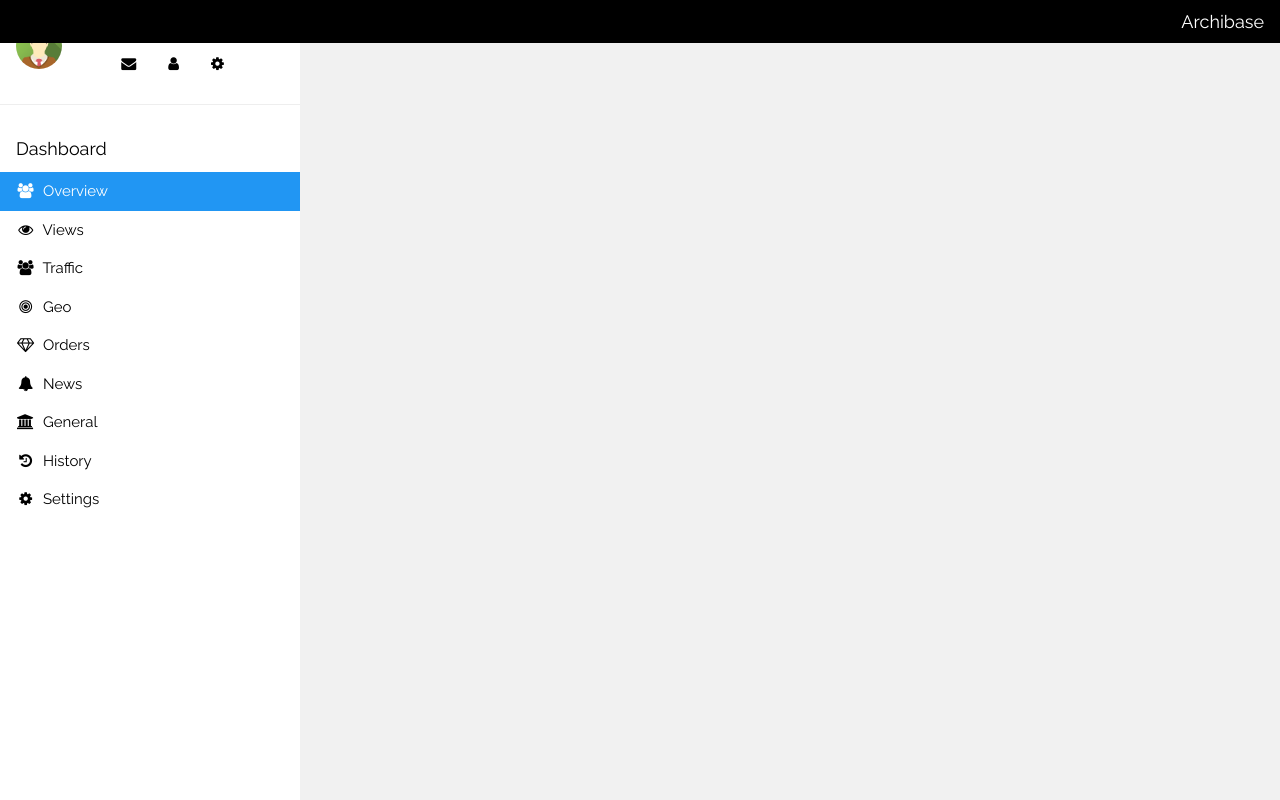
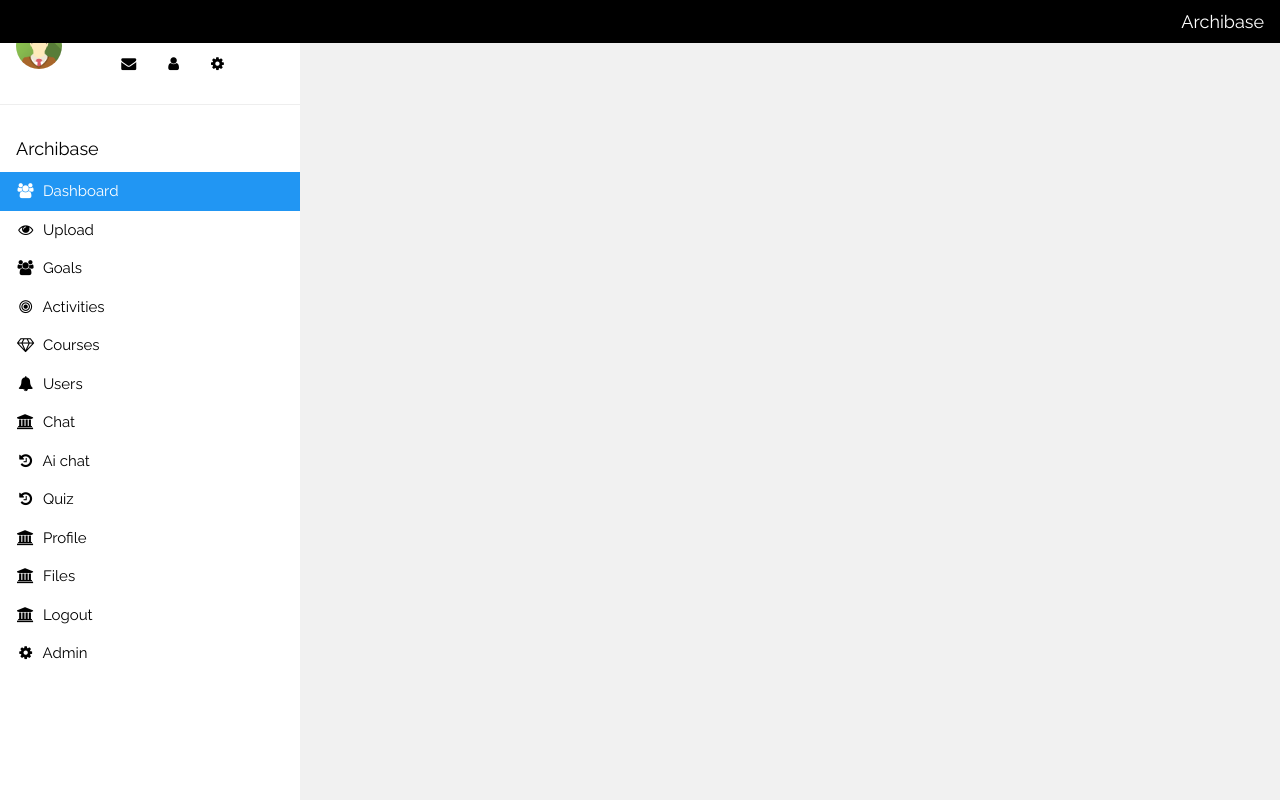
Before and after one commit to Heroboycloud/archibase, a PHP site: page /header.php in a window 1280 px wide. Run offline with PHP 8.4, Linux system fonts and the light colour scheme.

Commit message:
finished editing menu.php

```diff
--- a/menu.php
+++ b/menu.php
@@ -14,19 +14,24 @@
   </div>
   <hr>
   <div class="w3-container">
-    <h5>Dashboard</h5>
+    <h5>Archibase</h5>
   </div>
   <div class="w3-bar-block">
     <a href="#" class="w3-bar-item w3-button w3-padding-16 w3-hide-large w3-dark-grey w3-hover-black" onclick="w3_close()" title="close menu"><i class="fa fa-remove fa-fw"></i>&nbsp; Close Menu</a>
-    <a href="#" class="w3-bar-item w3-button w3-padding w3-blue"><i class="fa fa-users fa-fw"></i>&nbsp; Overview</a>
-    <a href="#" class="w3-bar-item w3-button w3-padding"><i class="fa fa-eye fa-fw"></i>&nbsp; Views</a>
-    <a href="#" class="w3-bar-item w3-button w3-padding"><i class="fa fa-users fa-fw"></i>&nbsp; Traffic</a>
-    <a href="#" class="w3-bar-item w3-button w3-padding"><i class="fa fa-bullseye fa-fw"></i>&nbsp; Geo</a>
-    <a href="#" class="w3-bar-item w3-button w3-padding"><i class="fa fa-diamond fa-fw"></i>&nbsp; Orders</a>
-    <a href="#" class="w3-bar-item w3-button w3-padding"><i class="fa fa-bell fa-fw"></i>&nbsp; News</a>
-    <a href="#" class="w3-bar-item w3-button w3-padding"><i class="fa fa-bank fa-fw"></i>&nbsp; General</a>
-    <a href="#" class="w3-bar-item w3-button w3-padding"><i class="fa fa-history fa-fw"></i>&nbsp; History</a>
-    <a href="#" class="w3-bar-item w3-button w3-padding"><i class="fa fa-cog fa-fw"></i>&nbsp; Settings</a><br><br>
+    <a href="#" class="w3-bar-item w3-button w3-padding w3-blue"><i class="fa fa-users fa-fw"></i>&nbsp; Dashboard</a>
+    <a href="#" class="w3-bar-item w3-button w3-padding"><i class="fa fa-eye fa-fw"></i>&nbsp; Upload</a>
+    <a href="#" class="w3-bar-item w3-button w3-padding"><i class="fa fa-users fa-fw"></i>&nbsp; Goals</a>
+    <a href="#" class="w3-bar-item w3-button w3-padding"><i class="fa fa-bullseye fa-fw"></i>&nbsp; Activities</a>
+    <a href="#" class="w3-bar-item w3-button w3-padding"><i class="fa fa-diamond fa-fw"></i>&nbsp; Courses</a>
+    <a href="#" class="w3-bar-item w3-button w3-padding"><i class="fa fa-bell fa-fw"></i>&nbsp; Users</a>
+    <a href="#" class="w3-bar-item w3-button w3-padding"><i class="fa fa-bank fa-fw"></i>&nbsp; Chat</a>
+    <a href="#" class="w3-bar-item w3-button w3-padding"><i class="fa fa-history fa-fw"></i>&nbsp; Ai chat</a>
+    <a href="#" class="w3-bar-item w3-button w3-padding"><i class="fa fa-history fa-fw"></i>&nbsp; Quiz</a>
+    <a href="#" class="w3-bar-item w3-button w3-padding"><i class="fa fa-bank fa-fw"></i>&nbsp; Profile</a>
+    <a href="#" class="w3-bar-item w3-button w3-padding"><i class="fa fa-bank fa-fw"></i>&nbsp; Files</a>
+    <a href="#" class="w3-bar-item w3-button w3-padding"><i class="fa fa-bank fa-fw"></i>&nbsp; Logout</a>
+
+    <a href="#" class="w3-bar-item w3-button w3-padding"><i class="fa fa-cog fa-fw"></i>&nbsp; Admin</a><br><br>
   </div>
 </nav>
 
```
